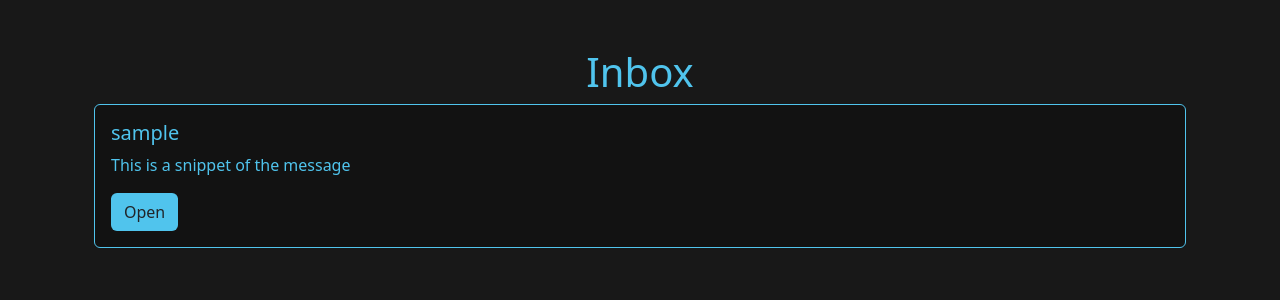
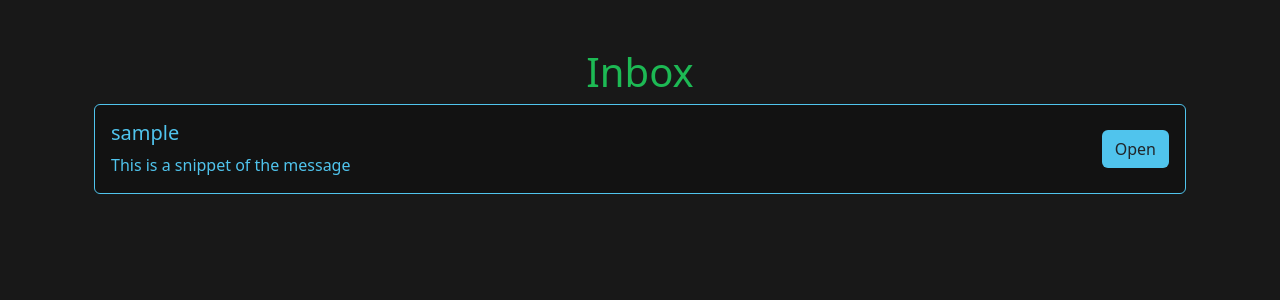
Before and after one commit to judewoolls/hg-fitness, a Django app: page /inbox/ in a window 1280 px wide. Shown: the part 57-357 px from the top of the page. Run offline with Django 5.2, Linux system fonts and the light colour scheme; a user stored in the database is signed in; tables that the repository leaves empty hold one stand-in row (values such as "Sample post").

Commit message:
adjust styling to inbox and set debug to false

```diff
--- a/hgfitness/settings.py
+++ b/hgfitness/settings.py
@@ -28,7 +28,7 @@ TEMPLATES_DIR = os.path.join(BASE_DIR, 'templates')
 SECRET_KEY = 'django-insecure-5jadc#n^=7w5a4!)@2@n7ng8s)t9#1ewf#*2*_wzh%%dvdbjhk'
 
 # SECURITY WARNING: don't run with debug turned on in production!
-DEBUG = True
+DEBUG = False
 
 ALLOWED_HOSTS = ['localhost','.herokuapp.com',]
 
--- a/inbox/templates/inbox/index.html
+++ b/inbox/templates/inbox/index.html
@@ -16,12 +16,16 @@
             <div class="col-12">
                 <h1>Inbox</h1>
                 <div class="card">
-                    <div class="card-body">
-                      <h5 class="card-title">{{ chat.user }}</h5>
-                      <p class="card-text">This is a snippet of the message</p>
-                      <a href="{% url 'chat' chat.chat_id %}">
-                        <button class="btn light-blue-button">Open</button>
-                      </a>
+                    <div class="card-body row">
+                        <div class="col-8">
+                            <h5 class="card-title">{{ chat.user }}</h5>
+                            <p class="card-text">This is a snippet of the message</p>
+                        </div>
+                        <div class="col-4 text-end align-self-center">
+                            <a href="{% url 'chat' chat.chat_id %}">
+                                <button class="btn light-blue-button">Open</button>
+                            </a>
+                        </div>
                     </div>
                 </div>
             </div>
--- a/static/css/inbox_style.css
+++ b/static/css/inbox_style.css
@@ -20,7 +20,7 @@
 }
 
 h1 {
-    color: var(--light-blue-accent);
+    color: var(--primary-color);
     text-align: center;
 }
 
```
Also changed, not shown: 1 other file.
